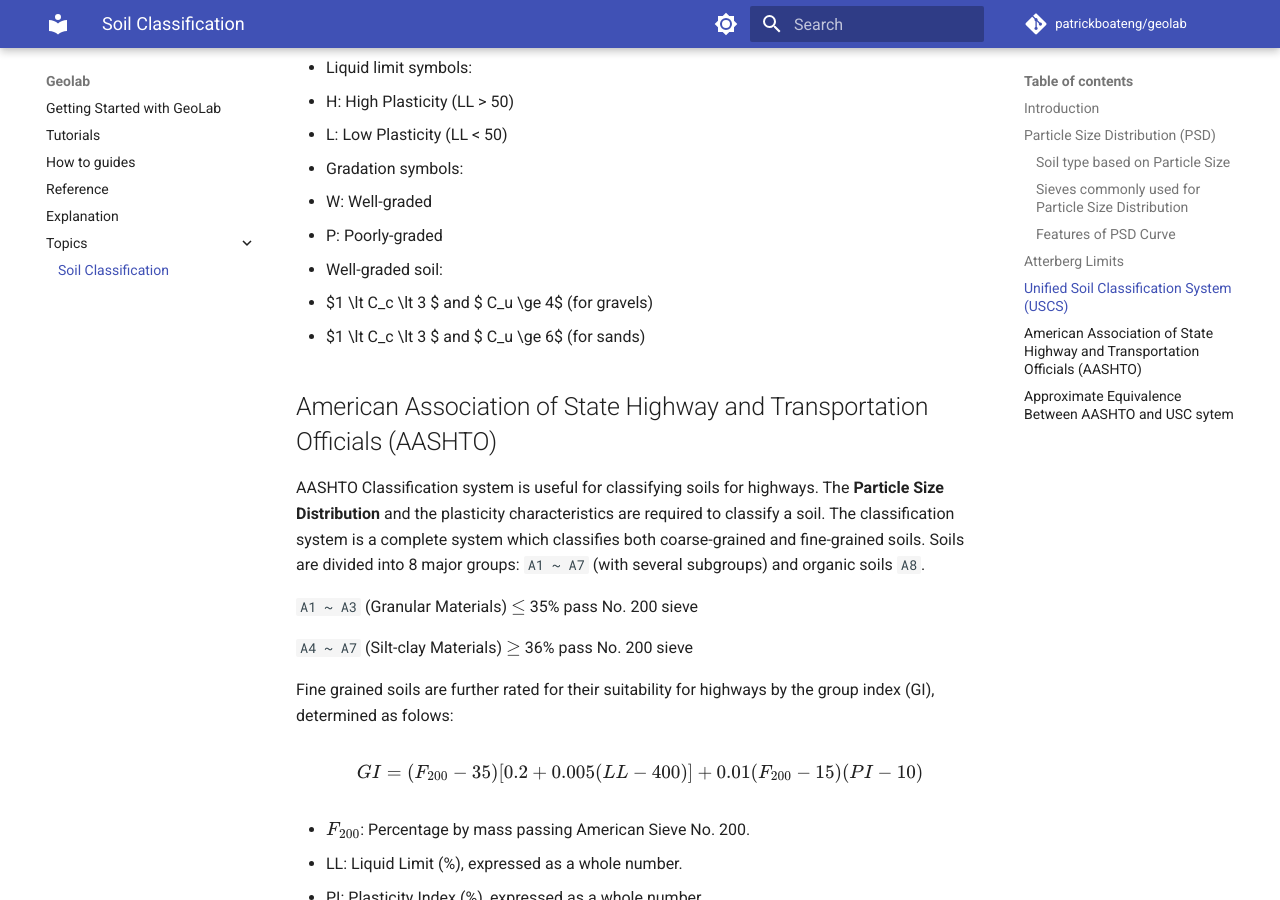
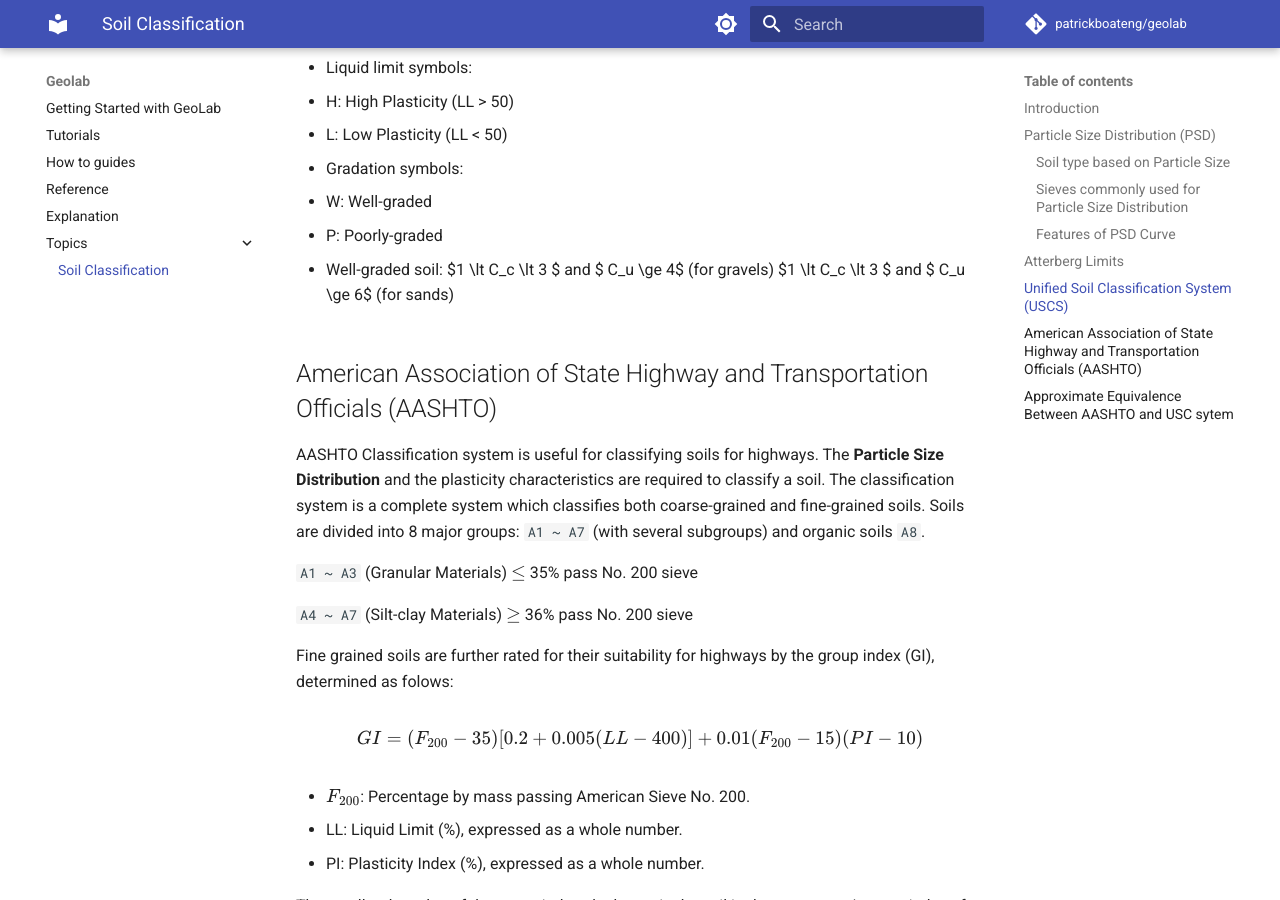
Before and after one commit to patrickboateng/geolysis, an MkDocs documentation site: the page built from docs/soil_classification.md, in a window 1280 px wide and 900 px high, scrolled down 3492 px. Built offline with MkDocs 1.6.1 and Material for MkDocs 9.7.7, drawn with Linux system fonts in a browser that asks for light colours; comment, search, counter and statistics services are not loaded.

```diff
--- a/docs/soil_classification.md
+++ b/docs/soil_classification.md
@@ -157,8 +157,8 @@ The Unified Soil Classification System was first developed by Casagrande in 1948
   - P: Poorly-graded
 
 - Well-graded soil:
-  - $1 \lt C_c \lt 3 $ and $ C_u \ge 4$ (for gravels)
-  - $1 \lt C_c \lt 3 $ and $ C_u \ge 6$ (for sands)
+  $1 \lt C_c \lt 3 $ and $ C_u \ge 4$ (for gravels)
+  $1 \lt C_c \lt 3 $ and $ C_u \ge 6$ (for sands)
 
 ## American Association of State Highway and Transportation Officials (AASHTO)
 
```
